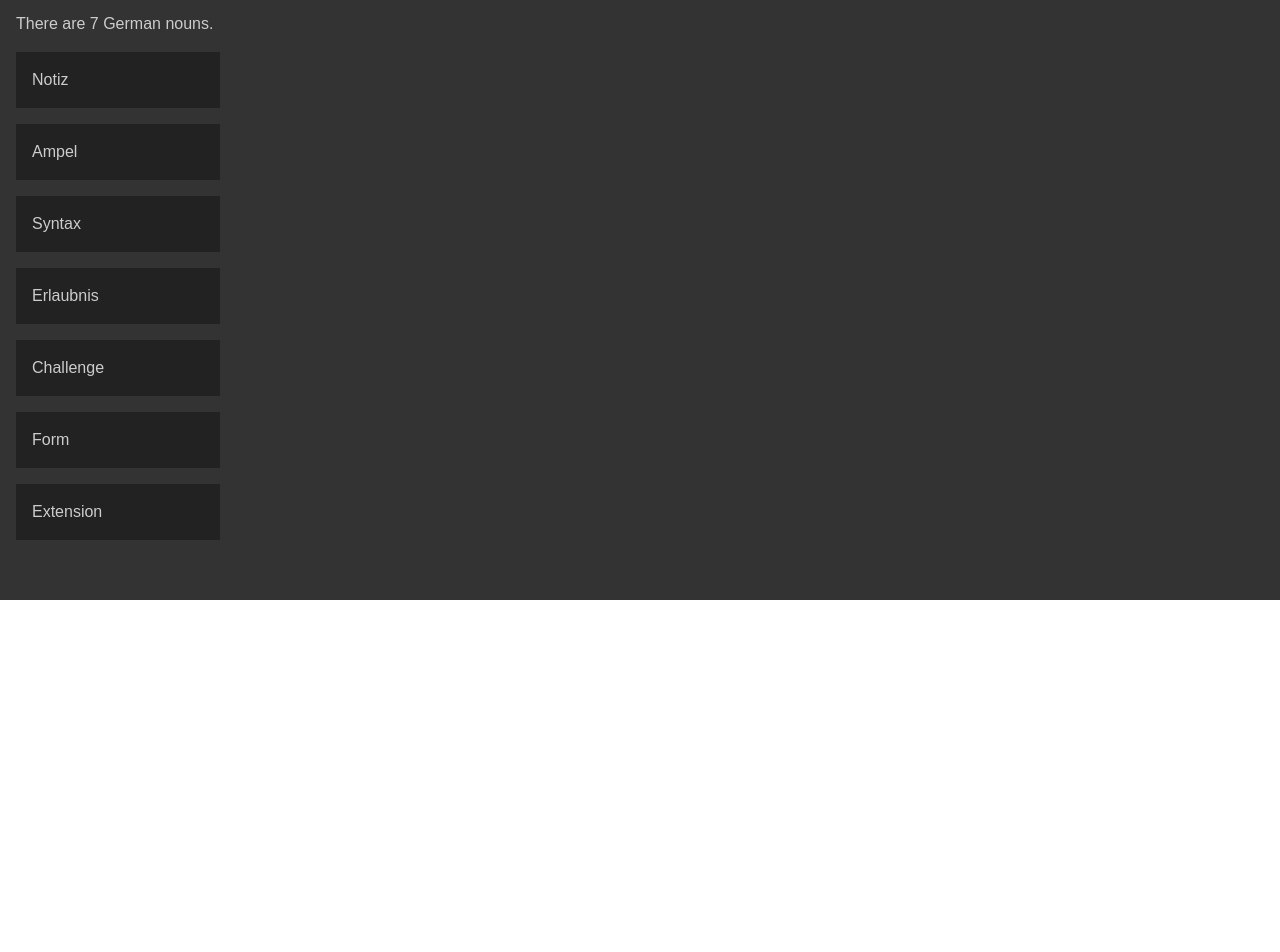
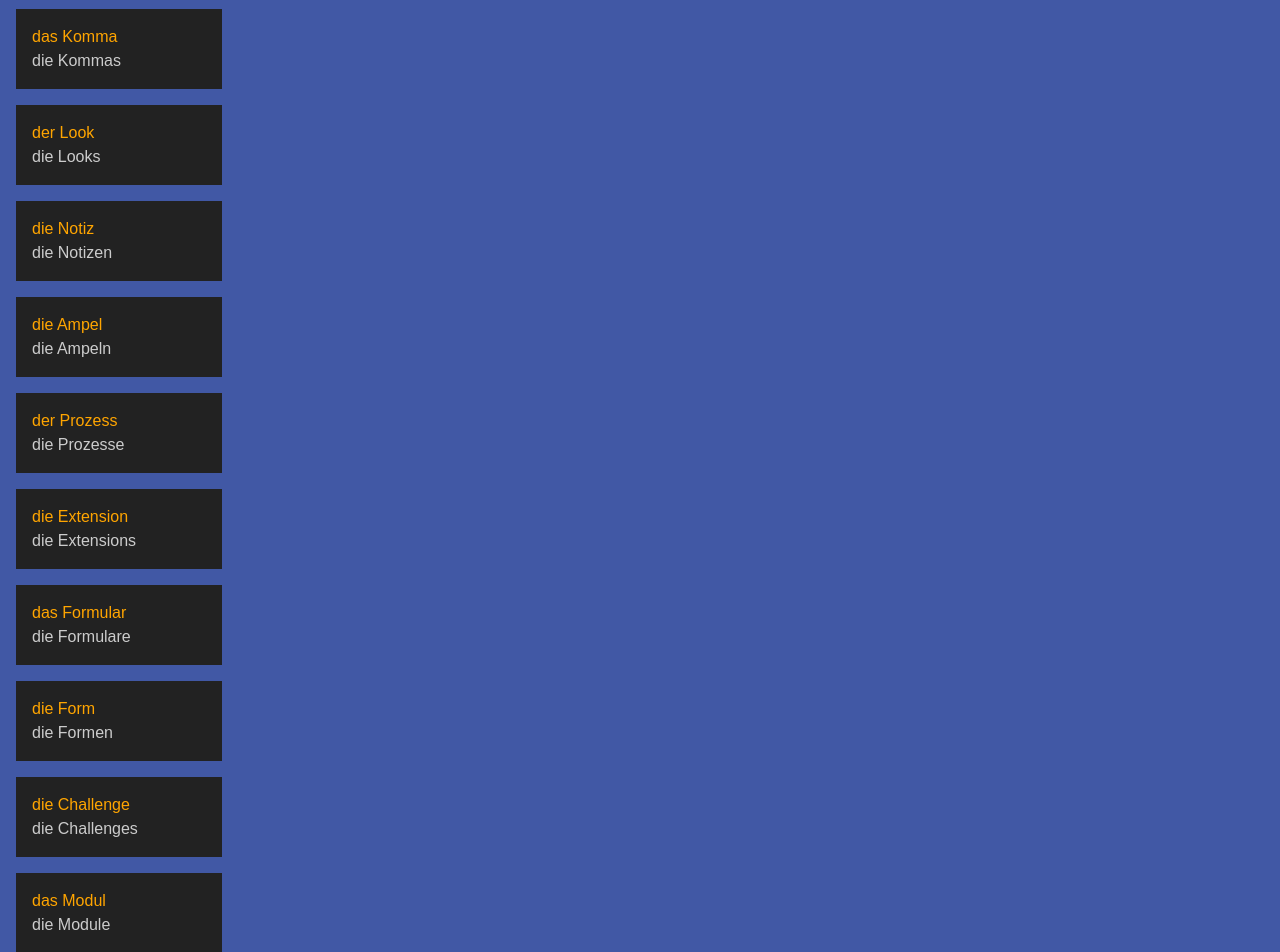
Before and after one commit to Galina-S/reactbasic, a React (Vite) app: page / in a window 1280 px wide. Shown: the part 200-1152 px from the top of the page. Before the commit the page ends 800 px from the top, so only its background shows below. Built offline with nearby package versions, Linux system fonts and the light colour scheme.

Commit message:
blue background

```diff
--- a/src/App.jsx
+++ b/src/App.jsx
@@ -1,6 +1,19 @@
 import './App.scss'
 
-import  germanNouns from './data/germanNouns.json'
+import  _germanNouns from './data/germanNouns.json'
+
+function shuffle(array) {
+  let currentIndex = array.length,  randomIndex;
+  while (currentIndex != 0) {
+    randomIndex = Math.floor(Math.random() * currentIndex);
+    currentIndex--;
+    [array[currentIndex], array[randomIndex]] = [
+      array[randomIndex], array[currentIndex]];
+  }
+  return array;
+}
+
+const germanNouns = shuffle(_germanNouns) //.filter(m => m.article === "das"); //
 
 function App() {
   return (
@@ -12,7 +25,8 @@ function App() {
     {germanNouns.map(germanNoun => {
       return (
         <div className="germanNoun">
-        <div>{germanNoun.singular}</div>
+        <div className='singular'>{germanNoun.article} {germanNoun.singular}</div>
+        <div className='plural'>{germanNoun.plural}</div>
         </div>
       )
     })}
--- a/src/App.scss
+++ b/src/App.scss
@@ -1,12 +1,12 @@
 body {
-  background-color: #333;
+  background-color: rgb(65, 88, 165);
   color: #ccc;
   font-family: sans-serif;
   padding: 0 1rem;
 }
 
 h1 {
-  color:yellow;
+  color:rgb(219, 219, 146);
 }
 
 .germanNouns {
@@ -14,6 +14,8 @@ h1 {
     background-color: #222;
     margin-bottom: 1rem;
     padding: 1rem;
-
+    .singular {
+      color: orange;
+    }
   }
 }
--- a/src/data/germanNouns.json
+++ b/src/data/germanNouns.json
@@ -33,5 +33,35 @@
         "article": "die",
         "singular": "Extension",
         "plural": "die Extensions"
+    },
+    {
+        "article": "der",
+        "singular": "Kommentar",
+        "plural": "die Kommentare"
+    },
+    {
+        "article": "der",
+        "singular": "Look",
+        "plural": "die Looks"
+    },
+    {
+        "article": "der",
+        "singular": "Prozess",
+        "plural": "die Prozesse"
+    },
+    {
+        "article": "das",
+        "singular": "Komma",
+        "plural": "die Kommas"
+    },
+    {
+        "article": "das",
+        "singular": "Formular",
+        "plural": "die Formulare"
+    },
+    {
+        "article": "das",
+        "singular": "Modul",
+        "plural": "die Module"
     }
 ]
```
